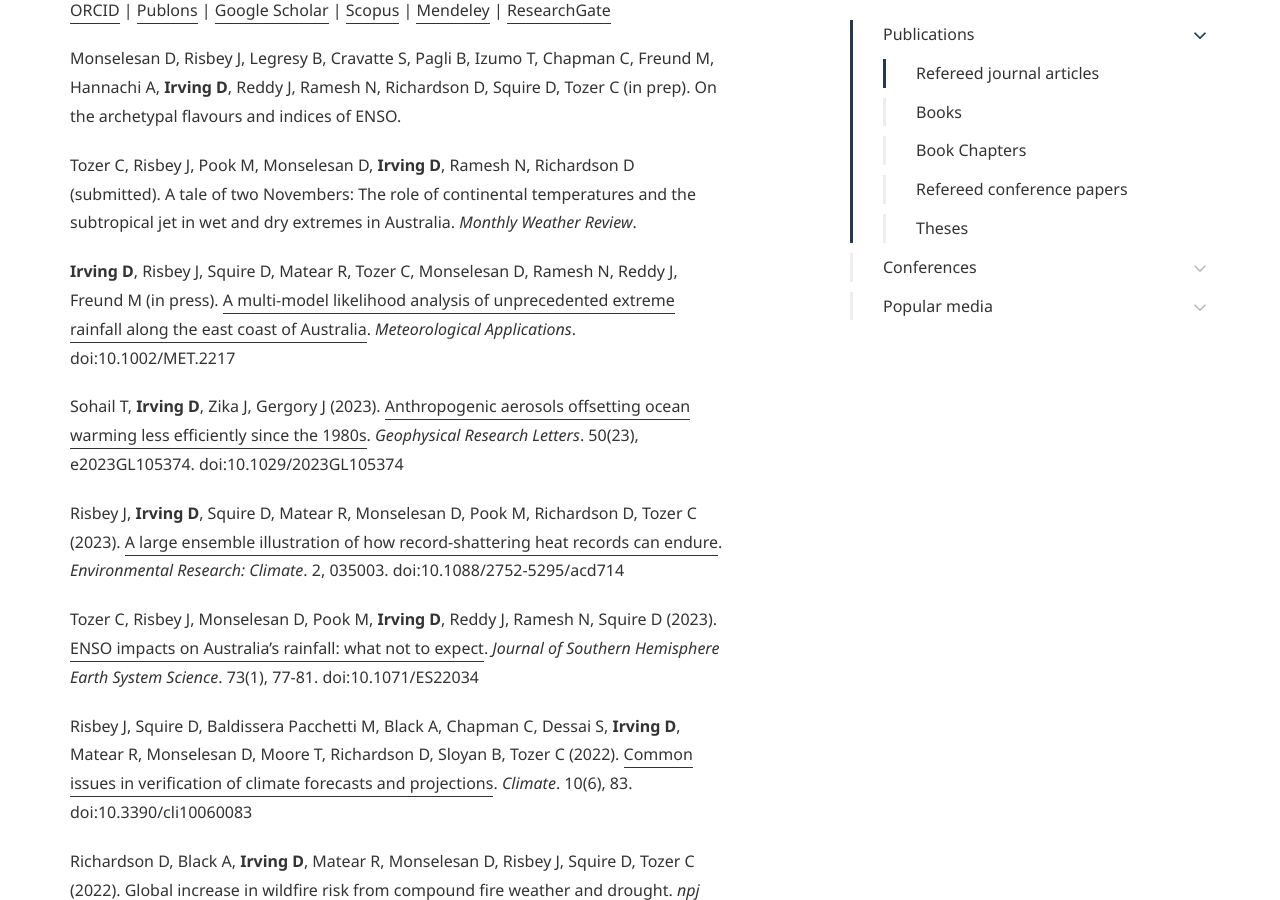
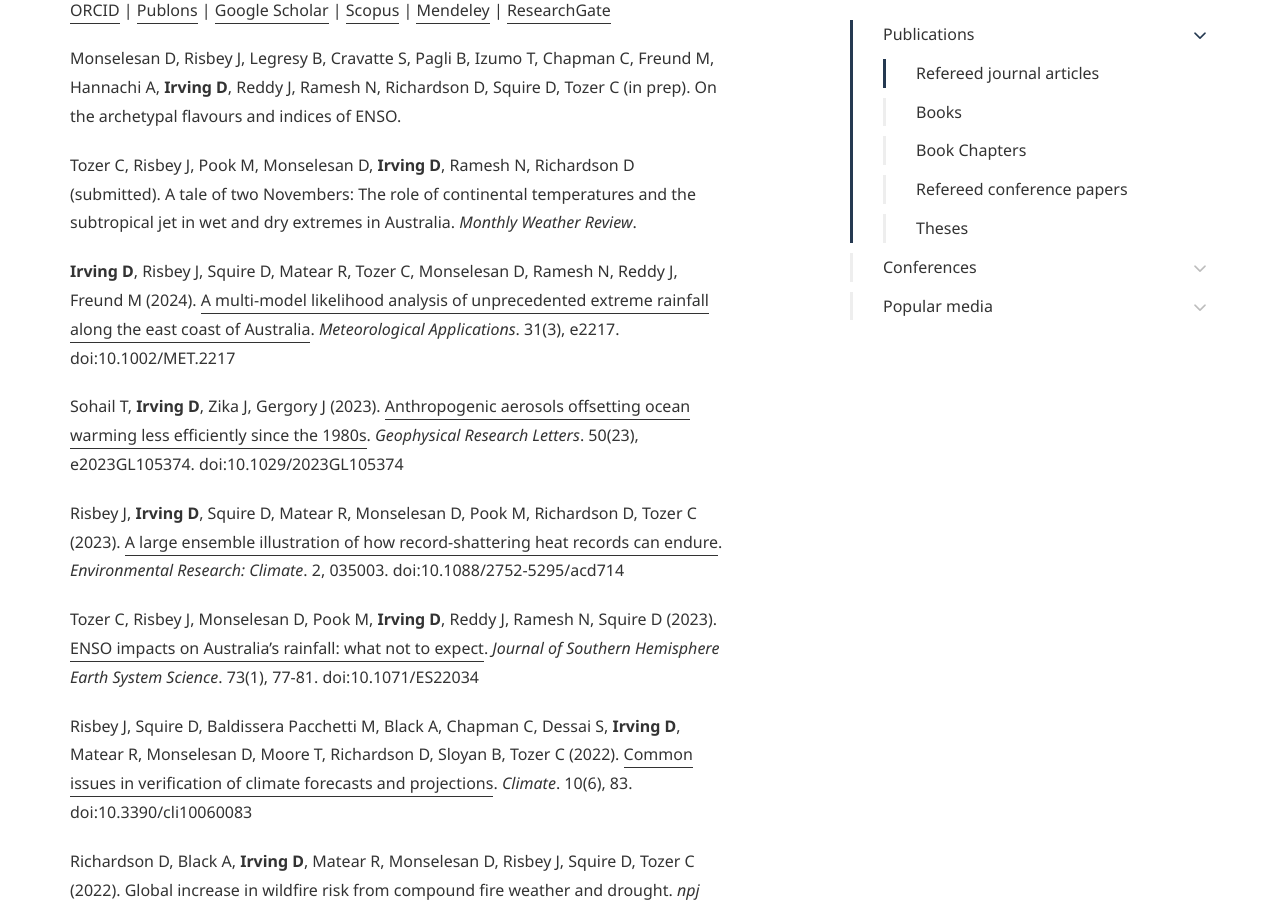
Before and after one commit to DamienIrving/damienirving.github.io, a Jekyll site: the page built from publications.md, in a window 1280 px wide and 900 px high, scrolled down 827 px. Built offline with Jekyll 4.4.1, drawn with Linux system fonts in a browser that asks for light colours; some web fonts are replaced.

Commit message:
Update publications.md

```diff
--- a/publications.md
+++ b/publications.md
@@ -32,7 +32,7 @@ Monselesan D, Risbey J, Legresy B, Cravatte S, Pagli B, Izumo T, Chapman C, Freu
 
 Tozer C, Risbey J, Pook M, Monselesan D, **Irving D**, Ramesh N, Richardson D (submitted). A tale of two Novembers: The role of continental temperatures and the subtropical jet in wet and dry extremes in Australia. *Monthly Weather Review*.
 
-**Irving D**, Risbey J, Squire D, Matear R, Tozer C, Monselesan D, Ramesh N, Reddy J, Freund M (in press). [A multi-model likelihood analysis of unprecedented extreme rainfall along the east coast of Australia](https://doi.org/10.1002/MET.2217). *Meteorological Applications*. doi:10.1002/MET.2217
+**Irving D**, Risbey J, Squire D, Matear R, Tozer C, Monselesan D, Ramesh N, Reddy J, Freund M (2024). [A multi-model likelihood analysis of unprecedented extreme rainfall along the east coast of Australia](https://doi.org/10.1002/MET.2217). *Meteorological Applications*. 31(3), e2217. doi:10.1002/MET.2217
 
 Sohail T, **Irving D**, Zika J, Gergory J (2023). [Anthropogenic aerosols offsetting ocean warming less efficiently since the 1980s](https://doi.org/10.1029/2023GL105374). *Geophysical Research Letters*. 50(23), e2023GL105374. doi:10.1029/2023GL105374
 
```
